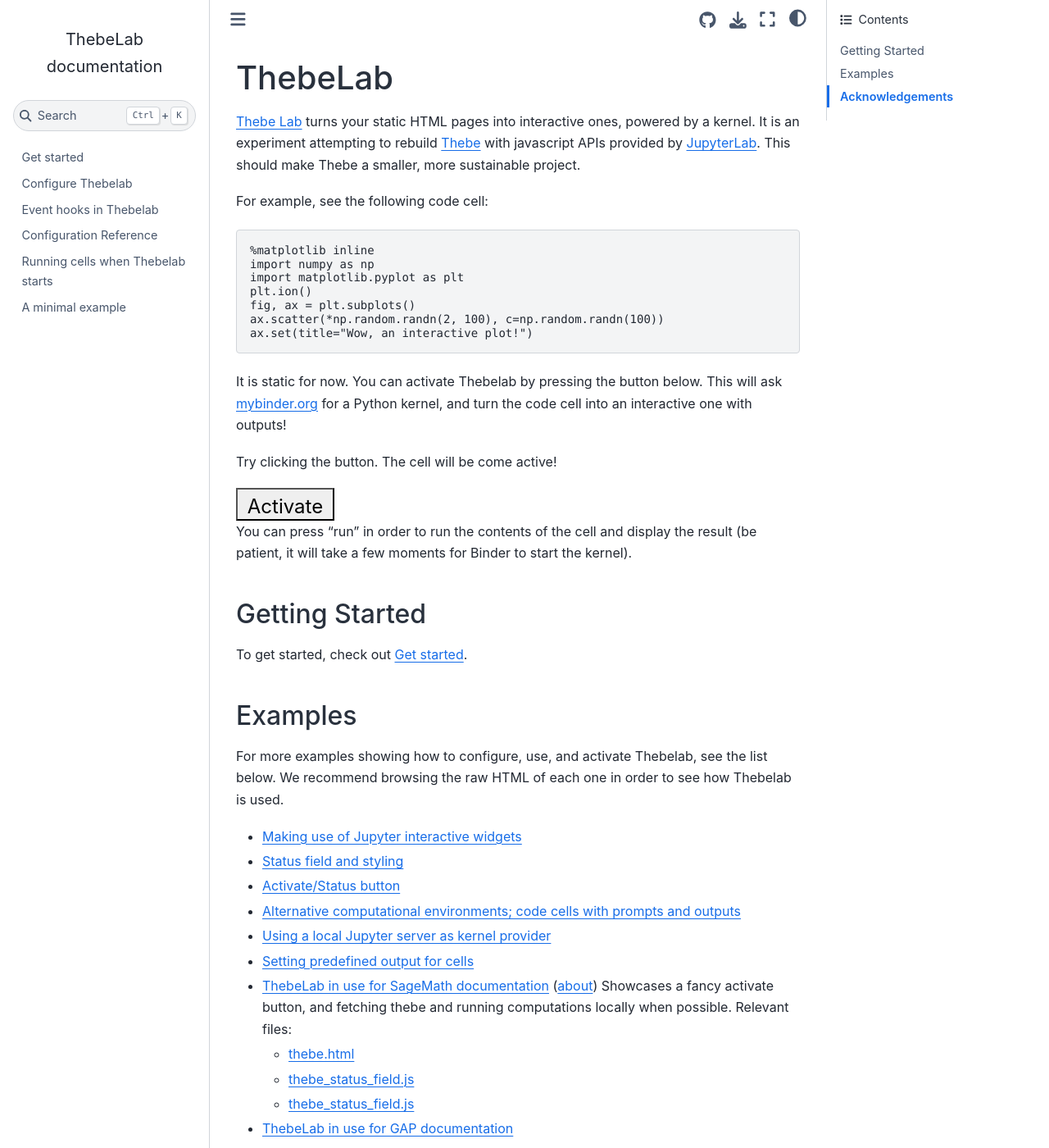
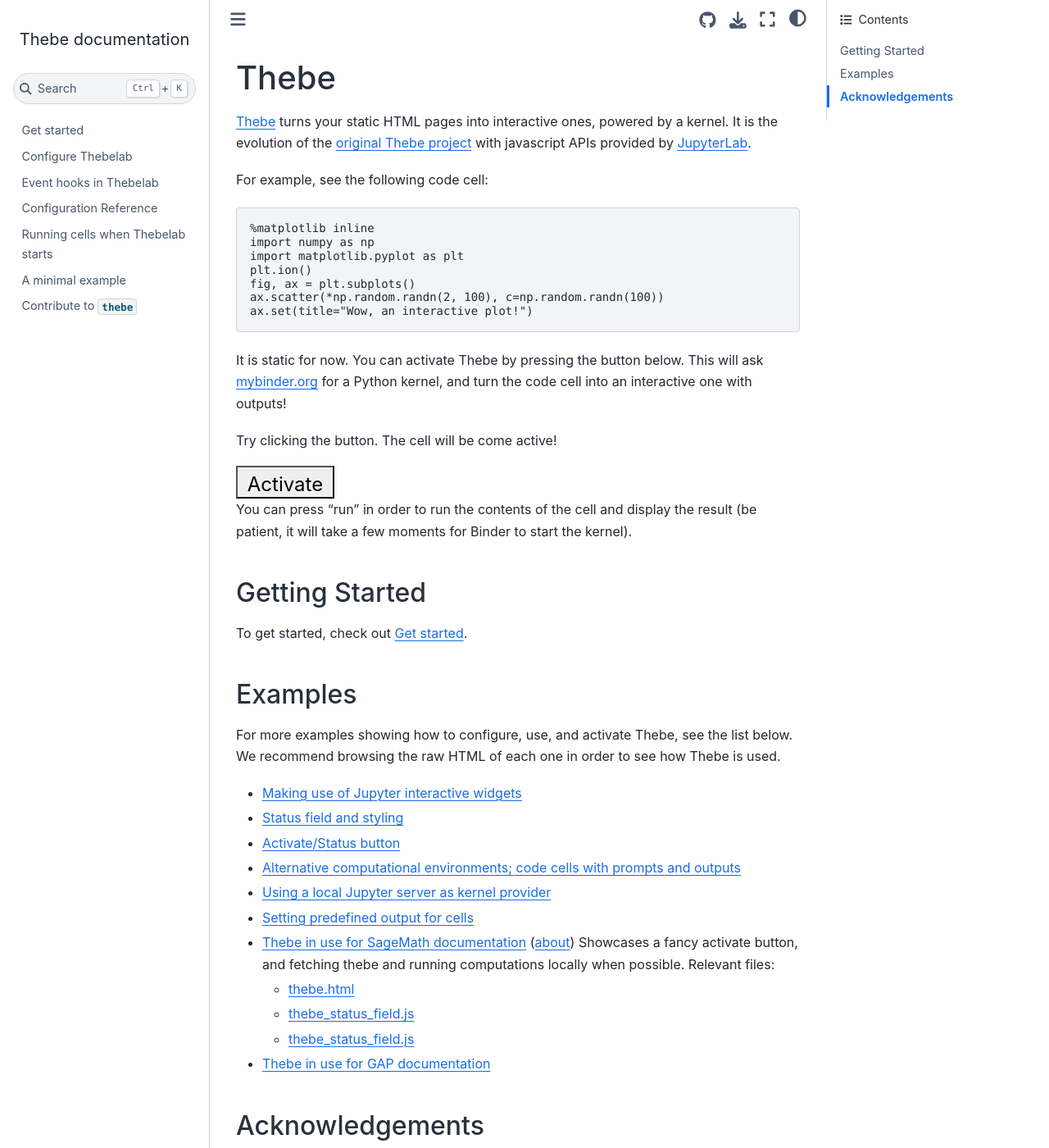
Before and after one commit to jupyter-book/thebe, a Sphinx documentation site: the page built from docs/index.rst, in a window 1280 px wide and 1400 px high. Shown: the whole window at 82% size. Built offline with Sphinx 7.4.7 and the Sphinx Book theme 1.1.4, drawn with Linux system fonts in a browser that asks for light colours; comment, search, counter and statistics services are not loaded; some of the changed text lies outside the part shown.

Commit message:
contributing documentation

```diff
--- a/docs/conf.py
+++ b/docs/conf.py
@@ -13,7 +13,8 @@
 # extensions coming with Sphinx (named 'sphinx.ext.*') or your custom
 # ones.
 extensions = ['sphinx.ext.mathjax',
-              'sphinx_copybutton']
+              'sphinx_copybutton',
+              'myst_parser']
 
 # Add any paths that contain templates here, relative to this directory.
 templates_path = ['_templates']
@@ -30,9 +31,9 @@
 default_role = 'literal'
 
 # General information about the project.
-project = u'ThebeLab'
-copyright = u'%i, Min RK' % date.today().year
-author = u'Min RK'
+project = u'Thebe'
+copyright = u'%i, Executable Books Project' % date.today().year
+author = u'Executable Books Project'
 
 # The language for content autogenerated by Sphinx. Refer to documentation
 # for a list of supported languages.
--- a/docs/doc-requirements.txt
+++ b/docs/doc-requirements.txt
@@ -1,4 +1,4 @@
 sphinx_copybutton
 sphinx_book_theme
-sphinx
-recommonmark
+sphinx>2
+myst_parser
--- a/docs/index.rst
+++ b/docs/index.rst
@@ -1,12 +1,11 @@
-========
-ThebeLab
-========
+=====
+Thebe
+=====
 
-`Thebe Lab <https://github.com/minrk/thebelab>`_ turns your static HTML pages
-into interactive ones, powered by a kernel. It is an experiment attempting
-to rebuild `Thebe <https://github.com/oreillymedia/thebe>`_ with javascript
+`Thebe <https://github.com/executablebooks/thebe>`_ turns your static HTML pages
+into interactive ones, powered by a kernel. It is the evolution of the
+`original Thebe project <https://github.com/oreillymedia/thebe>`_ with javascript
 APIs provided by `JupyterLab <https://github.com/jupyterlab/jupyterlab>`_.
-This should make Thebe a smaller, more sustainable project.
 
 For example, see the following code cell:
 
@@ -33,7 +32,7 @@
    ax.set(title="Wow, an interactive plot!")
    </pre>
 
-It is static for now. You can activate Thebelab by pressing the button below.
+It is static for now. You can activate Thebe by pressing the button below.
 This will ask `mybinder.org <https://mybinder.org>`_ for a Python kernel, and
 turn the code cell into an interactive one with outputs!
 
@@ -65,9 +64,9 @@
 Examples
 ========
 
-For more examples showing how to configure, use, and activate Thebelab, see
+For more examples showing how to configure, use, and activate Thebe, see
 the list below. We recommend browsing the raw HTML of each one in order to
-see how Thebelab is used.
+see how Thebe is used.
 
 * `Making use of Jupyter interactive widgets <_static/widgets.html>`_
 * `Status field and styling <_static/status_field.html>`_
@@ -75,20 +74,20 @@
 * `Alternative computational environments; code cells with prompts and outputs <_static/prompts.html>`_
 * `Using a local Jupyter server as kernel provider <_static/local.html>`_
 * `Setting predefined output for cells <_static/demo-preview.html>`_
-* `ThebeLab in use for SageMath documentation <http://sage-package.readthedocs.io/en/latest/sage_package/sphinx-demo.html>`_
+* `Thebe in use for SageMath documentation <http://sage-package.readthedocs.io/en/latest/sage_package/sphinx-demo.html>`_
   (`about <http://sage-package.readthedocs.io/en/latest/sage_package/thebe.html>`_)
   Showcases a fancy activate button, and fetching thebe and running computations locally when possible. Relevant files:
 
   * `thebe.html <https://github.com/sagemath/sage-package/blob/master/sage_package/themes/sage/thebe.html>`_
   * `thebe_status_field.js <https://github.com/sagemath/sage-package/tree/master/sage_package/themes/sage/static/thebe_status_field.js>`_
   * `thebe_status_field.js <https://github.com/sagemath/sage-package/tree/master/sage_package/themes/sage/static/thebe_status_field.js>`_
-* `ThebeLab in use for GAP documentation <https://sebasguts.github.io/thebelab_test_gap/chap42>`_
+* `Thebe in use for GAP documentation <https://sebasguts.github.io/thebelab_test_gap/chap42>`_
 
 
 Acknowledgements
 ================
 
-``thebelab`` was originally developed as a part of `OpenDreamKit <http://opendreamkit.org/>`_ -
+``thebe`` was originally developed as a part of `OpenDreamKit <http://opendreamkit.org/>`_ -
 Horizon 2020 European Research Infrastructure project (676541).
 
 
@@ -101,3 +100,4 @@
    config_reference
    howto/initialize_cells
    minimal_example
+   contribute
```
Also changed, not shown: README.md (+21 -46 lines), docs/contribute.md (added, +57 -0 lines), package.json (+4 -4 lines), 1 other file.
